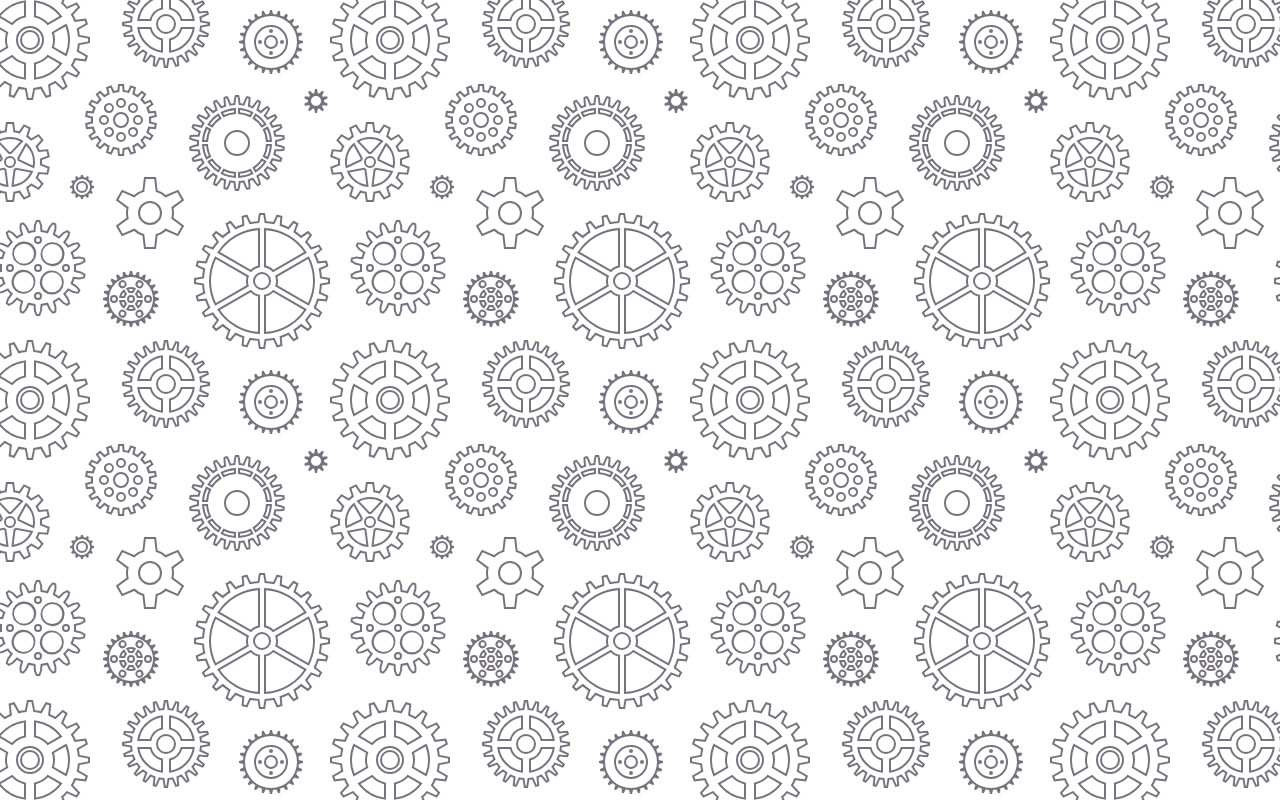
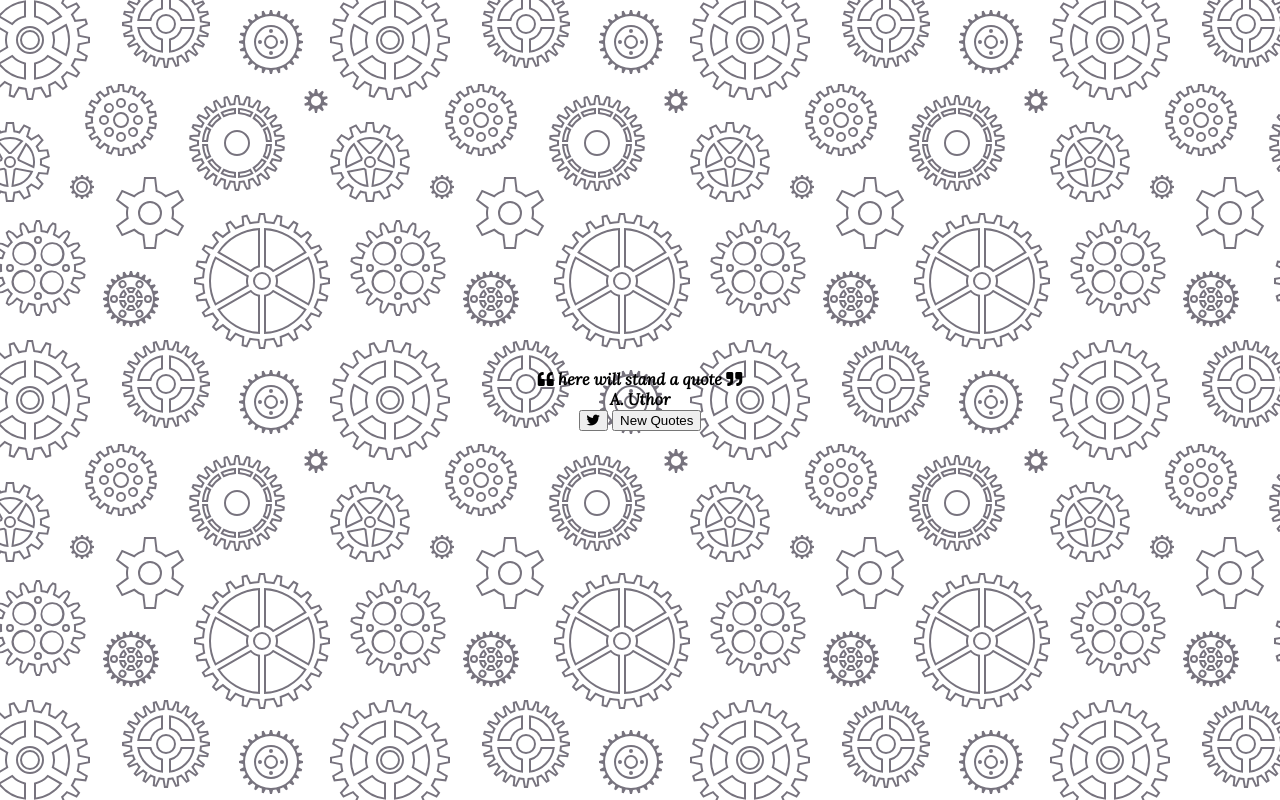
Before and after one commit to xMeridan/quote-generator, a plain HTML site: page index.html in a window 1280 px wide. Drawn offline with Linux system fonts and the light colour scheme.

Commit message:
end of day

```diff
--- a/index.html
+++ b/index.html
@@ -12,6 +12,29 @@
     <link rel="stylesheet" href="style.css">
 </head>
 <body>
+    <div class="quote-container" id="quote-container">
+        <!-- Quote -->
+        <div class="quote-text">
+            <i class="fas fa-quote-left"></i>
+            <span id="quote">
+                here will stand a quote
+            </span>
+            <i class="fas fa-quote-right"></i>
+        </div>
+        <!-- Author -->
+        <div class="quote-author">
+            <span id="author">
+                A. Uthor
+            </span>
+        </div>
+        <div class="button-container">
+            <button class="twitter-button" id="twitter" title="Tweet This!">
+                <i class="fab fa-twitter"></i>
+            </button>
+            <button id="new-quote">New Quotes</button>
+        </div>
+    </div>
+
     <!-- Script -->
     <script src="script.js"></script>
 </body>
```
